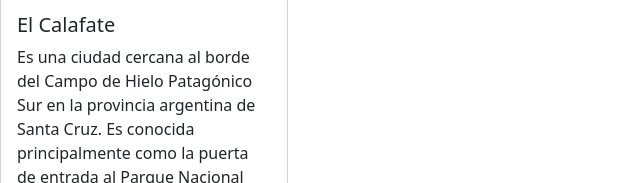
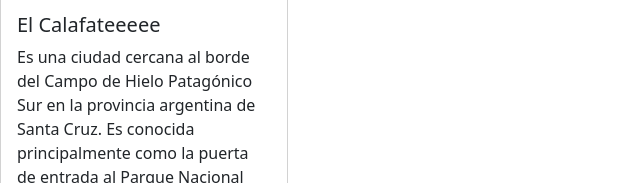
Before and after one commit to Alejo-el-cangrejo-2007/please, a plain HTML site: page index.html in a window 1280 px wide. Shown: the part 1181-1364 px from the top of the page, 0-640 px from the left. Drawn offline with nearby package versions, Linux system fonts and the light colour scheme.

Commit message:
Add files via upload

```diff
--- a/index.html
+++ b/index.html
@@ -51,7 +51,7 @@
       <div class="card" style="width: 18rem;">
         <img src="imagenes/calafate.jpg" class="card-img-top" alt="...">
         <div class="card-body">
-          <h5 class="card-title">El Calafate</h5>
+          <h5 class="card-title">El Calafateeeee</h5>
           <p class="card-text">Es una ciudad cercana al borde del Campo de Hielo Patagónico Sur en la provincia argentina de Santa Cruz. Es conocida principalmente como la puerta de entrada al Parque Nacional Los Glaciares, hogar del enorme glaciar Perito Moreno</p>
           <a href="#" class="btn btn-primary">Visitar</a>
         </div>
```
